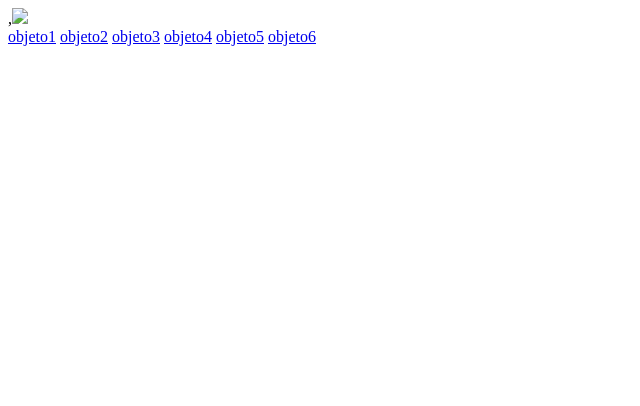
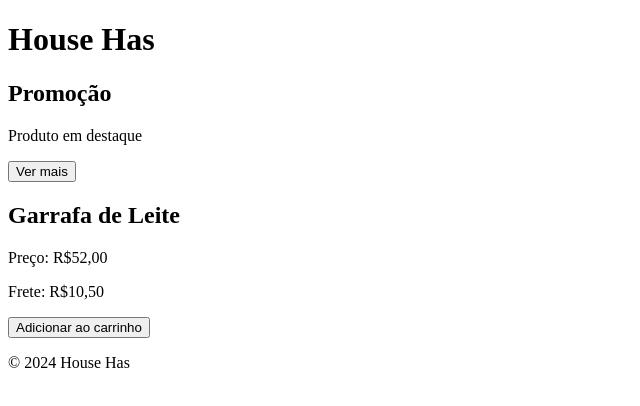
Before and after one commit to Alemao03/08, a plain HTML site: page index.html in a window 1280 px wide. Shown: the whole page, without its empty margins (0-640 px from the left). Drawn offline with Linux system fonts and the light colour scheme.

Commit message:
index.html

```diff
--- a/index.html
+++ b/index.html
@@ -1,23 +1,33 @@
 <!DOCTYPE html>
-<html lang="en">
+<html lang="pt-BR">
 <head>
     <meta charset="UTF-8">
-    <meta name="House Has" content="width=device-width, initial-scale=1.0">
-    <title>Document</title>
+    <meta name="viewport" content="width=device-width, initial-scale=1.0">
+    <title>House Has</title>
+    <link rel="stylesheet" href="styles.css">
 </head>
 <body>
-    <head>
-        <div class="center">
-        </div class="log">,<img src="assets/logo.png" /><div>
-            </div class="menu">
-         <a href="#">objeto1</a>
-         <a href="#">objeto2</a>
-         <a href="#">objeto3</a>
-         <a href="#">objeto4</a>
-         <a href="#">objeto5</a>
-         <a href="#">objeto6</a>
-
-    </head>
-    <div style="height: 9000;background-color: aquamarine;"></div>
+    <header>
+        <h1>House Has</h1>
+    </header>
+    <main>
+        <section class="product-grid">
+            <div class="product-card">
+                <h2>Promoção</h2>
+                <p>Produto em destaque</p>
+                <button>Ver mais</button>
+            </div>
+            <div class="product-card">
+                <h2>Garrafa de Leite</h2>
+                <p>Preço: R$52,00</p>
+                <p>Frete: R$10,50</p>
+                <button>Adicionar ao carrinho</button>
+            </div>
+            <!-- Adicione mais cards conforme necessário -->
+        </section>
+    </main>
+    <footer>
+        <p>&copy; 2024 House Has</p>
+    </footer>
 </body>
 </html>
```
